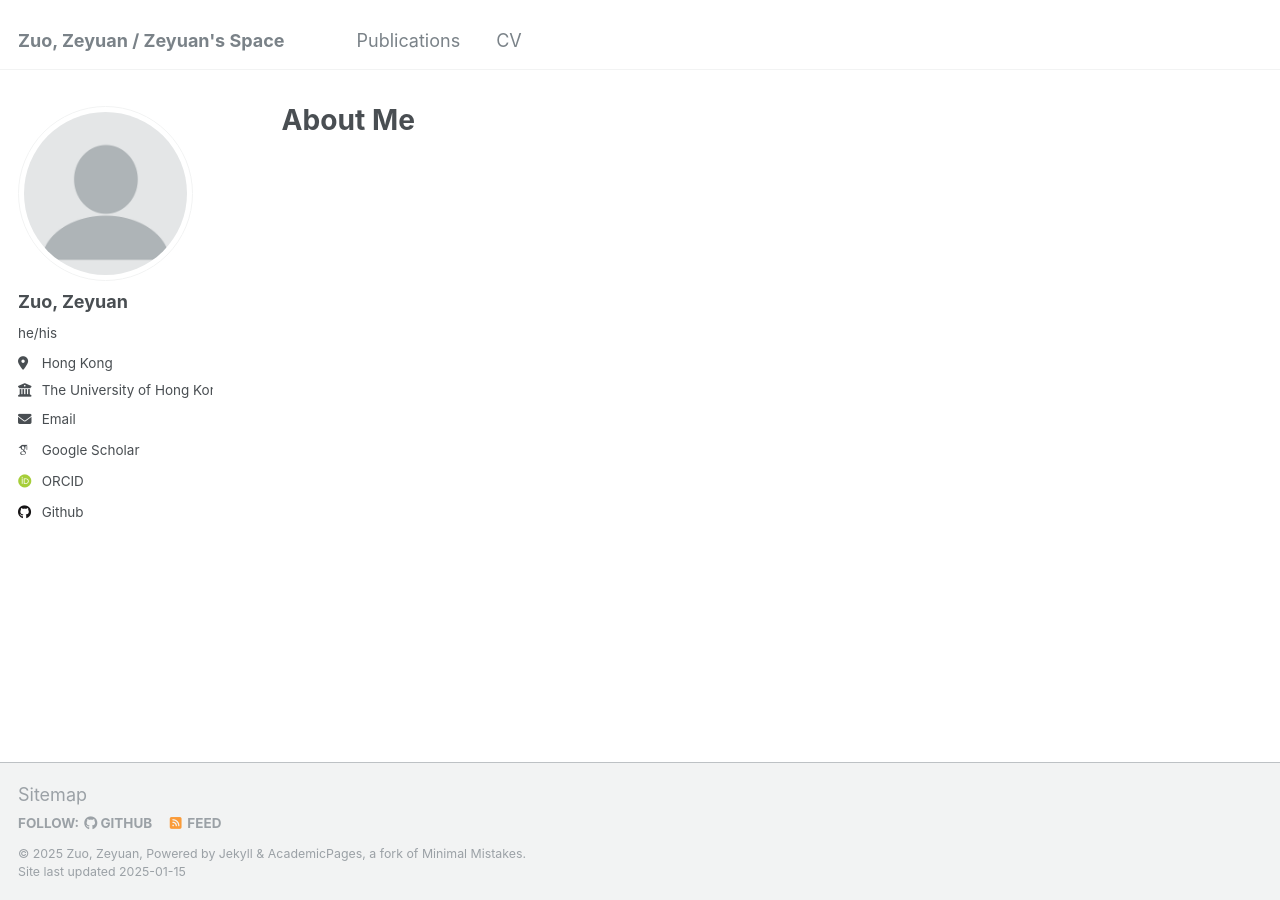
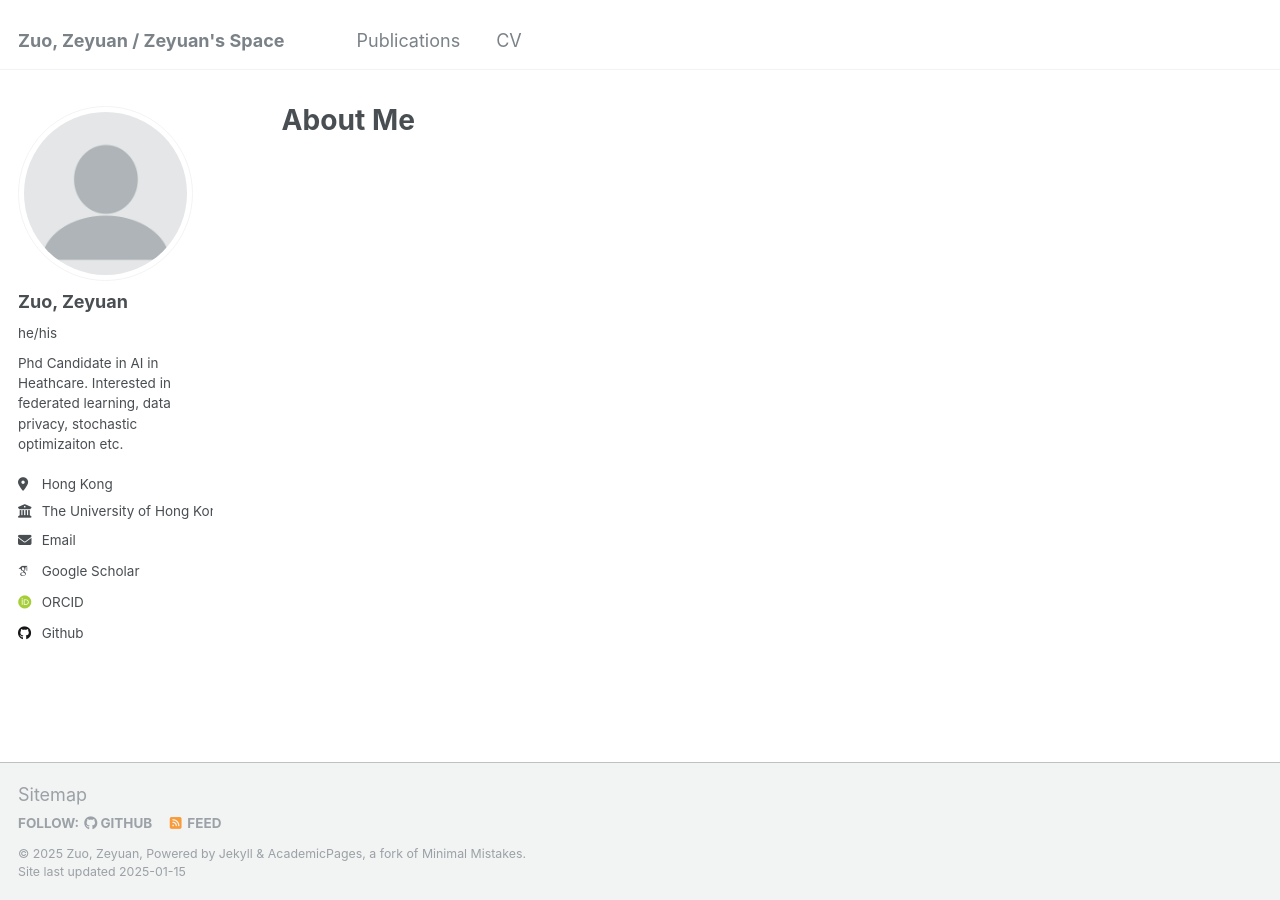
Before and after one commit to zeyuanz/zeyuanz.github.io, a Jekyll site: the page built from _pages/about.md, in a window 1280 px wide. Built offline with Jekyll 4.4.1, drawn with Linux system fonts in a browser that asks for light colours; some web fonts are replaced.

Commit message:
Update _config.yml

```diff
--- a/_config.yml
+++ b/_config.yml
@@ -24,7 +24,7 @@ author:
   avatar           : "profile.png"
   name             : "Zuo, Zeyuan"
   pronouns         : "he/his"
-  bio              : #
+  bio              : "Phd Candidate in AI in Heathcare. Interested in federated learning, data privacy, stochastic optimizaiton etc."
   location         : "Hong Kong"
   employer         : "The University of Hong Kong"
   uri              : # URL
```
